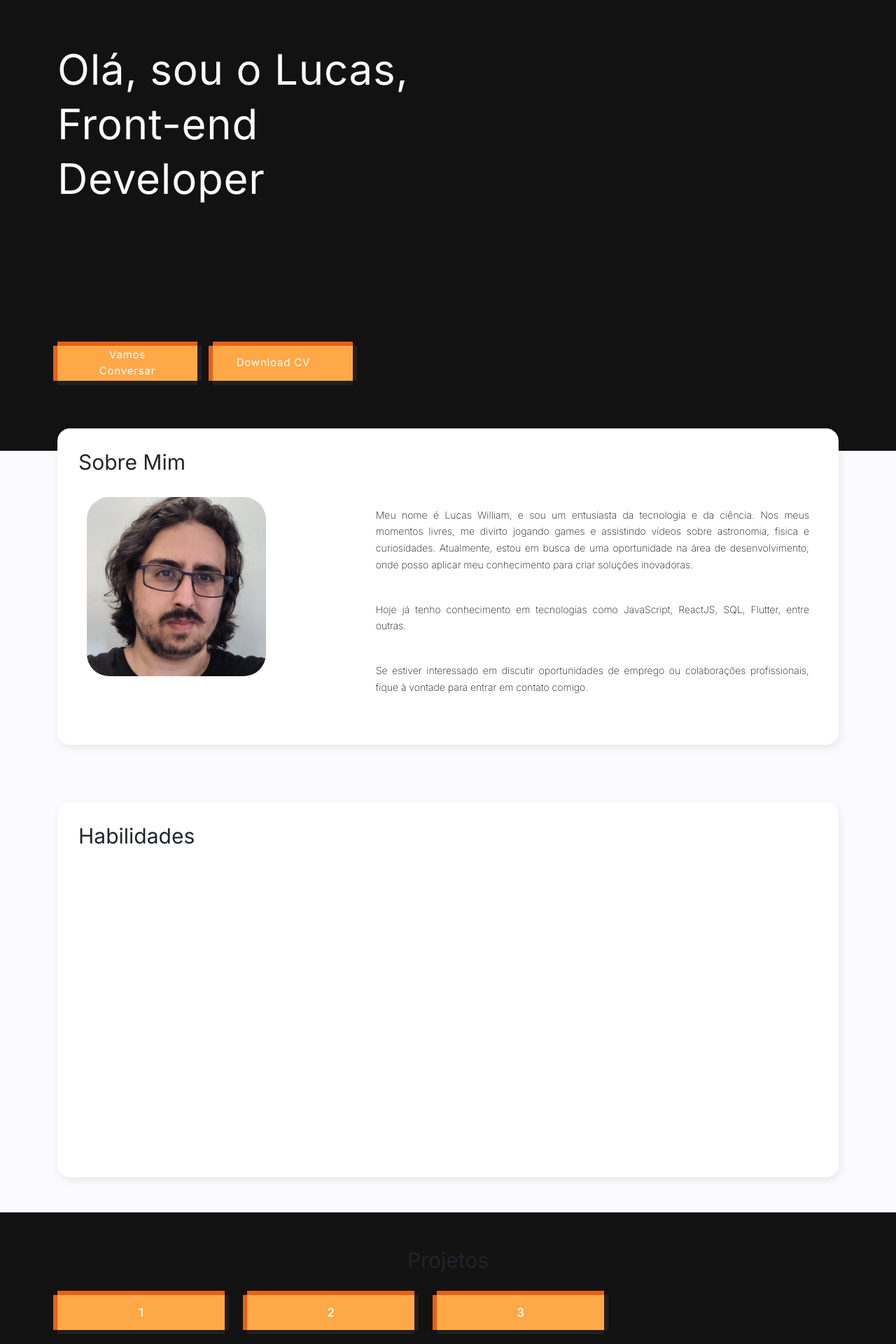
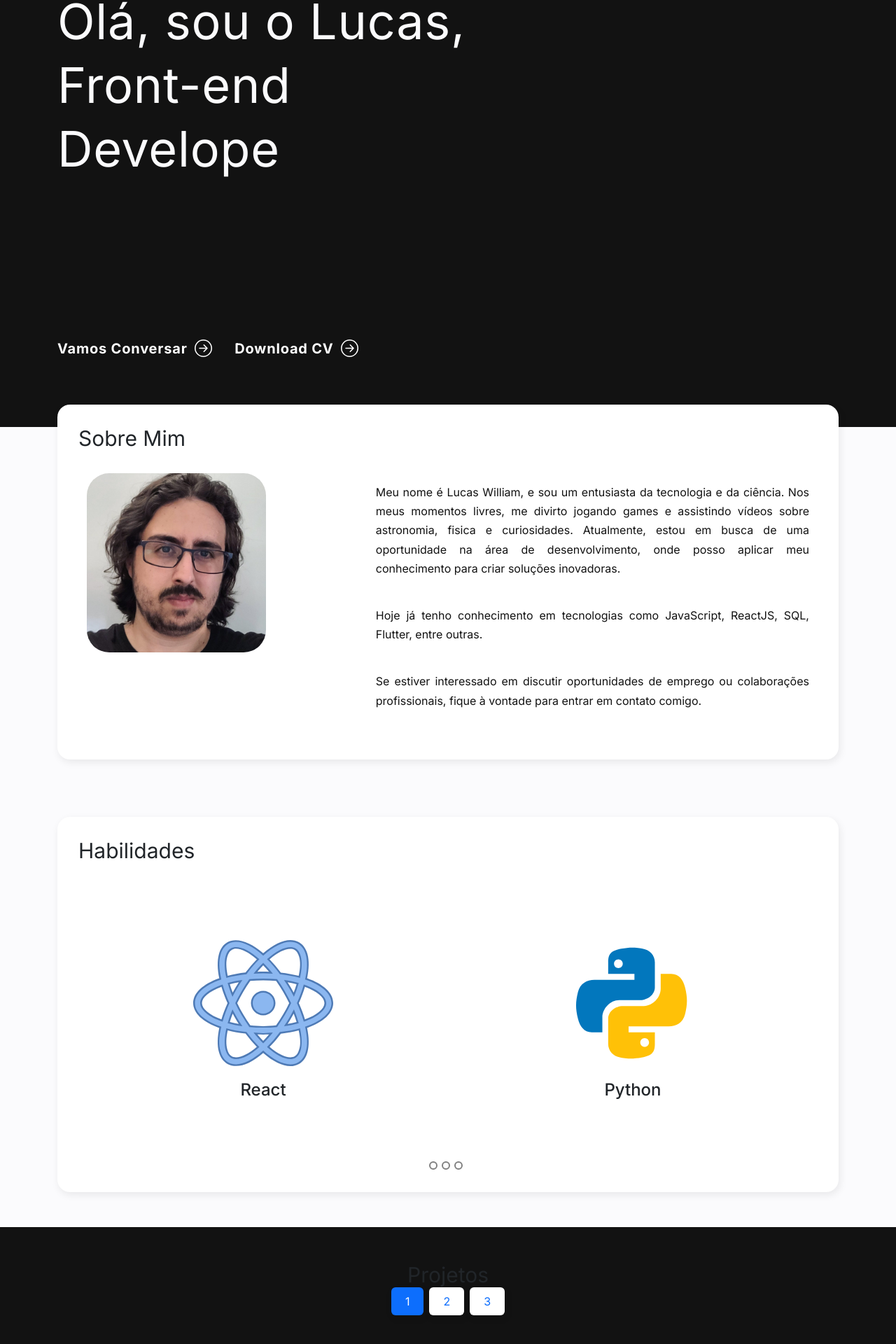
Before and after one commit to LucaswmLima/react-portifolio-1, a React (Create React App) app: page / in a window 1280 px wide. Shown: the part 345-2265 px from the top of the page at 70% size. Built offline with nearby package versions, Linux system fonts and the light colour scheme.

Commit message:
color changes

```diff
--- a/package.json
+++ b/package.json
@@ -22,6 +22,7 @@
     "react-scripts": "^5.0.1",
     "react-scroll": "^1.8.9",
     "react-swipeable": "^7.0.1",
+    "react-transition-group": "^4.4.5",
     "stream": "^0.0.2",
     "web-vitals": "^2.1.4"
   },
--- a/src/App.css
+++ b/src/App.css
@@ -19,7 +19,7 @@
   --banner-font-color: #fbfbfd;
 
   /*Font sizes*/
-  --banner-font-size: 60px;
+  --banner-font-size: 70px;
 }
 
 * {
@@ -263,22 +263,13 @@ nav.navbar .navbar-toggler[aria-expanded="true"] .navbar-toggler-icon {
   width: 100%;
   height: auto;
 }
-.banner .tagline {
-  font-weight: 400;
-  letter-spacing: 0.8px;
-  padding: 18px 34px;
-  background: #ffa848;
-  box-shadow: 6px 0 #231f20, -6px 0 #e85f17, 0 -6px #e85f17, 0 6px #231f20;
-  font-size: 15px;
-  margin-bottom: 16px;
-  display: inline-block;
-}
+
 .banner h1 {
   font-size: var(--banner-font-size);
   font-weight: 400;
   color: var(--banner-font-color);
   letter-spacing: 0.8px;
-  min-height: 200px;
+  min-height: 300px;
   line-height: 1.3;
   margin-bottom: 15rem;
   margin-top: 30px;
@@ -295,19 +286,13 @@ nav.navbar .navbar-toggler[aria-expanded="true"] .navbar-toggler-icon {
   width: 80%
 }*/
 .banner button {
-  background: #ffa848;
   color: #fff;
-  box-shadow: 6px 0 #231f20, -6px 0 #e85f17, 0 -6px #e85f17, 0 6px #231f20;
-  font-size: 15px;
+  font-weight: 700;
+  font-size: 20px;
   margin-top: 60px;
+  letter-spacing: 0.8px;
   display: flex;
   align-items: center;
-  font-weight: 400;
-  letter-spacing: 0.8px;
-  line-height: 1.5em;
-  padding: 18px 34px;
-  height: 50px;
-  width: 200px;
 }
 .banner button svg {
   font-size: 25px;
@@ -315,11 +300,9 @@ nav.navbar .navbar-toggler[aria-expanded="true"] .navbar-toggler-icon {
   transition: 0.3s ease-in-out;
   line-height: 1;
 }
-.banner button:hover {
-  animation: upDownAnimation 0.3s; /* A animação dura 0.3 segundos */
-  color: #231f20;
+.banner button:hover svg {
+  margin-left: 25px;
 }
-
 @keyframes itemUpDownAnimation {
   0% {
     transform: translateY(0); /* Comece na posição original */
@@ -366,7 +349,7 @@ nav.navbar .navbar-toggler[aria-expanded="true"] .navbar-toggler-icon {
   }
 
   .banner h1 {
-    min-height: 110px;
+    min-height: 180px;
   }
 
   .banner .tagline {
@@ -402,32 +385,32 @@ nav.navbar .navbar-toggler[aria-expanded="true"] .navbar-toggler-icon {
   width: 56%;
 }
 
-.projects .nav.nav-pills{
-  gap: 2rem;
-  width: 70%;
+.nav-pills {
+  background-color: transparent;
+  border: none;
+  justify-content: space-around;
+  gap: .5rem;
 }
 
-.projects .nav.nav-pills .nav-link {
-  background: #ffa848;
-  color: #fff;
-  box-shadow: 6px 0 #231f20, -6px 0 #e85f17, 0 -6px #e85f17, 0 6px #231f20;
-  width: 100%;
-  font-size: 17px;
-  font-weight: 500;
+.projects .nav-link {
+  display: flex;
+  flex-direction: column;
+  box-sizing: border-box;
   position: relative;
-  text-align: center;
-  border-radius: 0px;
-  padding: 15px 25px;
-}
-.projects .nav.nav-pills .nav-link:hover {
-  animation: upDownAnimation 0.3s; /* A animação dura 0.3 segundos */
-  color: #231f20;
-}
-.nav-pills .nav-item {
-  flex: 1;
-  text-align: center;
+  overflow: hidden;
+  background-color: #fff;
+  border-radius: 18px;
+  padding: 10px 20px ;
+  box-shadow: 2px 4px 12px rgba(0,0,0,.08);
+  transition: all .3s cubic-bezier(0,0,.5,1);
+  margin-top: -2rem;
+  gap: 1rem;
 }
 
+.projects .nav-link:hover {
+  background-color: #333333;
+  color: #ffffff;
+}
 
 .proj-imgbx {
   position: relative;
@@ -527,14 +510,10 @@ nav.navbar .navbar-toggler[aria-expanded="true"] .navbar-toggler-icon {
 
 .skills h4 {
   margin-top: 10px;
+  text-align: center;
 }
 
 .skills-box {
-  display: flex;
-  flex-direction: column;
-  box-sizing: border-box;
-  position: relative;
-  overflow: hidden;
   background-color: #fff;
   border-radius: 18px;
   padding: 30px;
@@ -542,6 +521,11 @@ nav.navbar .navbar-toggler[aria-expanded="true"] .navbar-toggler-icon {
   transition: all .3s cubic-bezier(0,0,.5,1);
   margin-top: 2rem;
 }
+
+.skills-box:hover{
+  transform: scale(1.02); /* Aumenta em 10% no hover */
+}
+
 
 .skills h2 {
   font-size: 30px;
@@ -619,6 +603,10 @@ nav.navbar .navbar-toggler[aria-expanded="true"] .navbar-toggler-icon {
 
 }
 
+.about-box:hover{
+  transform: scale(1.02); /* Aumenta em 10% no hover */
+}
+
 
 .about h2 {
   font-size: 30px;
@@ -628,8 +616,8 @@ nav.navbar .navbar-toggler[aria-expanded="true"] .navbar-toggler-icon {
 
 .about p {
   color: #121212;
-  font-weight: 200;
-  font-size: 14px;
+  font-weight: 400;
+  font-size: 16px;
   line-height: 1.7em;
   margin: 14px 0 40px 0;
   text-align: justify;
--- a/src/components/Banner.jsx
+++ b/src/components/Banner.jsx
@@ -1,64 +1,57 @@
 import { useState, useEffect } from "react";
 import { Container, Row, Col } from "react-bootstrap";
+import { ArrowRightCircle } from 'react-bootstrap-icons';
 import { Link } from "react-scroll";
 import CV from "../../src/assets/lucas-lima-CV.pdf";
-import catImage from '../assets/img/home/cat.png';
 
 
 export const Banner = () => {
 
-  // Função para fazer o efeito de digitar
   const [loopNum, setLoopNum] = useState(0);
   const [isDeleting, setIsDeleting] = useState(false);
-  const toRotate = [" Front-end Developer"];
-  const [text, setText] = useState("");
-  const period = 2000;
+  const [text, setText] = useState('');
+  const [delta, setDelta] = useState(300 - Math.random() * 100);
   const [index, setIndex] = useState(1);
-  const [delta, setDelta] = useState(300 - Math.random() * 100);
+  const toRotate = [ "Front-end Developer", "Web Developer"];
+  const period = 1000;
 
   useEffect(() => {
     let ticker = setInterval(() => {
       tick();
     }, delta);
 
-    return () => {
-      clearInterval(ticker);
-    };
-  }, [text]);
+    return () => { clearInterval(ticker) };
+  }, [text])
 
   const tick = () => {
     let i = loopNum % toRotate.length;
     let fullText = toRotate[i];
-    let updatedText = isDeleting
-      ? fullText.substring(0, text.length - 1)
-      : fullText.substring(0, text.length + 1);
+    let updatedText = isDeleting ? fullText.substring(0, text.length - 1) : fullText.substring(0, text.length + 1);
 
     setText(updatedText);
 
     if (isDeleting) {
-      setDelta((prevDelta) => prevDelta / 2);
+      setDelta(prevDelta => prevDelta / 2);
     }
 
     if (!isDeleting && updatedText === fullText) {
       setIsDeleting(true);
-      setIndex((prevIndex) => prevIndex - 1);
+      setIndex(prevIndex => prevIndex - 1);
       setDelta(period);
-    } else if (isDeleting && updatedText === "") {
+    } else if (isDeleting && updatedText === '') {
       setIsDeleting(false);
       setLoopNum(loopNum + 1);
       setIndex(1);
       setDelta(500);
     } else {
-      setIndex((prevIndex) => prevIndex + 1);
+      setIndex(prevIndex => prevIndex + 1);
     }
-  };
-
+  }
   return (
     <section className="banner" id="home">
       <Container>
         <Row className="align-itens-center">
-          <Col xs={12} md={6} xl={7}>
-            <span className="tagline">Bem vindo(a) ao meu Portfólio</span>
+          <Col xs={12} md={6} xl={8}>
             <h1>
               Olá, sou o Lucas, <br />
               <span>{text}</span>
@@ -68,6 +61,7 @@ export const Banner = () => {
                 <Link to="connect">
                   <button>
                     Vamos Conversar
+                    <ArrowRightCircle size={25} />
                   </button>
                 </Link>
               </Col>
@@ -75,6 +69,7 @@ export const Banner = () => {
                 <a className="download-cv" href={CV} download="CV-Lucas-William">
                   <button>
                     Download CV
+                    <ArrowRightCircle size={25} />
                   </button>
                 </a>
               </Col>
--- a/src/components/Skills/Skills.jsx
+++ b/src/components/Skills/Skills.jsx
@@ -13,6 +13,7 @@ export const Skills = () => {
     desktop: {
       breakpoint: { max: 3000, min: 1024 },
       items: 3,
+      slidesToSlide: 3,
     },
     tablet: {
       breakpoint: { max: 1024, min: 464 },
@@ -36,7 +37,7 @@ export const Skills = () => {
                 responsive={responsive}
                 infinite={true}
                 showDots={true}
-                autoPlaySpeed={2000}
+                autoPlaySpeed={5000}
                 customTransition="all 1s"
                 autoPlay={true}
                 removeArrowOnDeviceType={["tablet", "mobile"]}
@@ -46,7 +47,7 @@ export const Skills = () => {
                   <div key={index}>
                     <img className="skill-language-icon" src={skill.icon} alt="skill" />
                     <h4>{skill.title}</h4>
-                    <ProgressBar now={skill.percentage}/>
+                    {/* <ProgressBar now={skill.percentage}/>*/}
 
                   </div>
                 ))}
```
Also changed, not shown: 1 other file (tests, documents, lock files or other folders).
